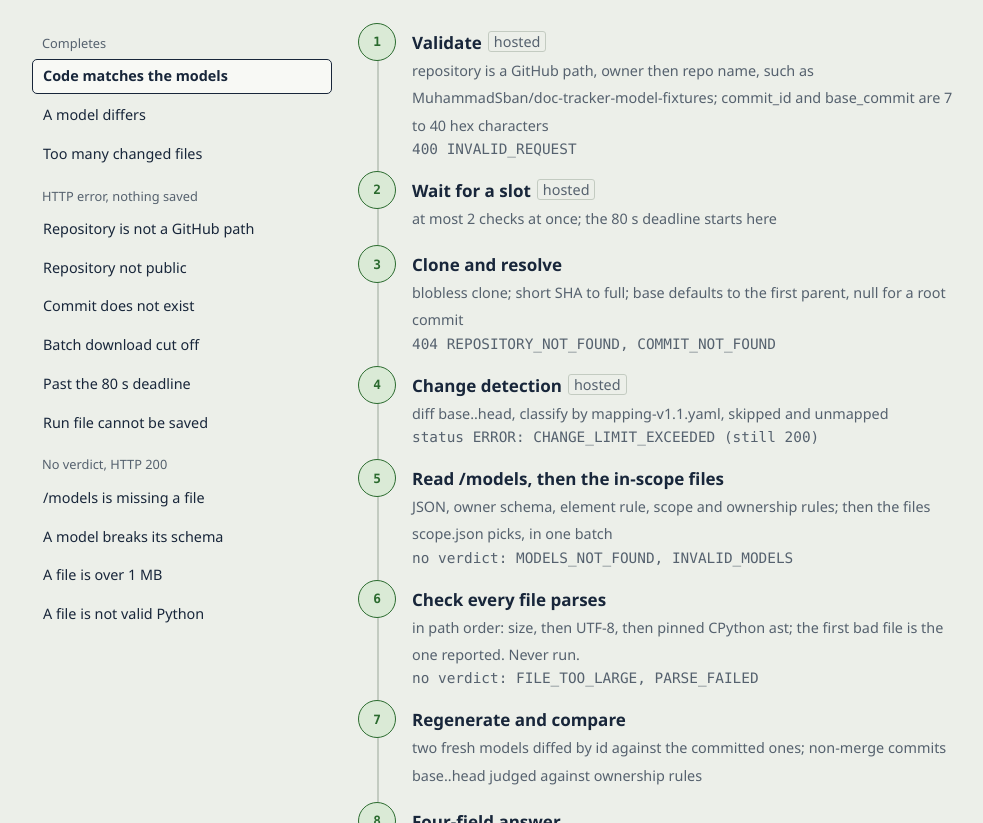
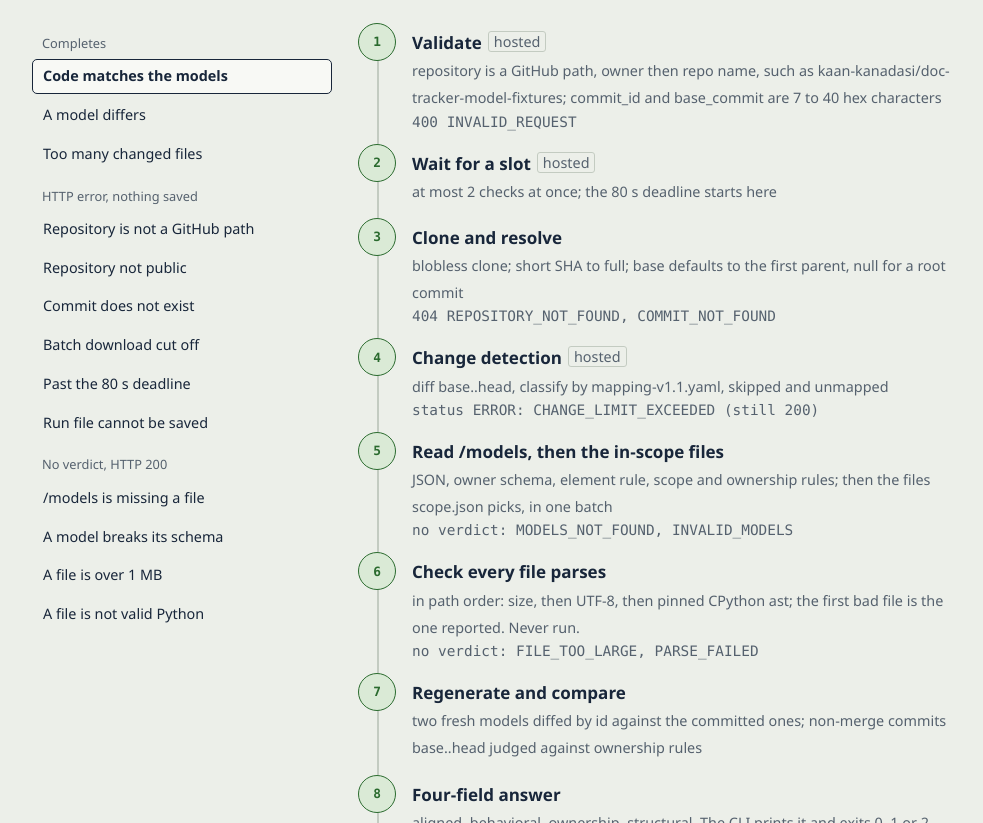
Before and after one commit to MuhammadSban/DocumentationModelDrifter, a plain HTML site: page docs/base/overview_phase4.html in a window 1280 px wide. Shown: the part 7430-8253 px from the top of the page, without its empty margins (264-1247 px from the left). Drawn offline with Linux system fonts and the light colour scheme; a web font is replaced by a local one.

Commit message:
Use the model fixture's real name, kaan-kanadasi/...
Spec §4.2, phase4.md and overview_phase4.html named the fixture
MuhammadSban/doc-tracker-model-fixtures. Contract §3 and the goldens
say kaan-kanadasi/doc-tracker-model-fixtures. W0-4, item 2.

Co-Authored-By: Claude Opus 5.5 <noreply@anthropic.com>

```diff
--- a/docs/base/overview_phase4.html
+++ b/docs/base/overview_phase4.html
@@ -1530,7 +1530,7 @@ docs/*.md bob@example.com carol@example.com</textarea>
 
   /* ---------------- one check pipeline ---------------- */
   const STEPS = [
-    { k: "val", n: "Validate", d: "repository is a GitHub path, owner then repo name, such as MuhammadSban/doc-tracker-model-fixtures; commit_id and base_commit are 7 to 40 hex characters", h: true, e: "400 INVALID_REQUEST" },
+    { k: "val", n: "Validate", d: "repository is a GitHub path, owner then repo name, such as kaan-kanadasi/doc-tracker-model-fixtures; commit_id and base_commit are 7 to 40 hex characters", h: true, e: "400 INVALID_REQUEST" },
     { k: "slot", n: "Wait for a slot", d: "at most 2 checks at once; the 80 s deadline starts here", h: true },
     { k: "res", n: "Clone and resolve", d: "blobless clone; short SHA to full; base defaults to the first parent, null for a root commit", e: "404 REPOSITORY_NOT_FOUND, COMMIT_NOT_FOUND" },
     { k: "chg", n: "Change detection", d: "diff base..head, classify by mapping-v1.1.yaml, skipped and unmapped", h: true, e: "status ERROR: CHANGE_LIMIT_EXCEEDED (still 200)" },
```
Also changed, not shown: 2 other files.
